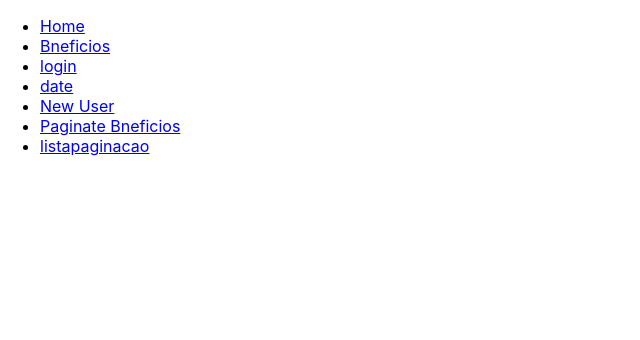
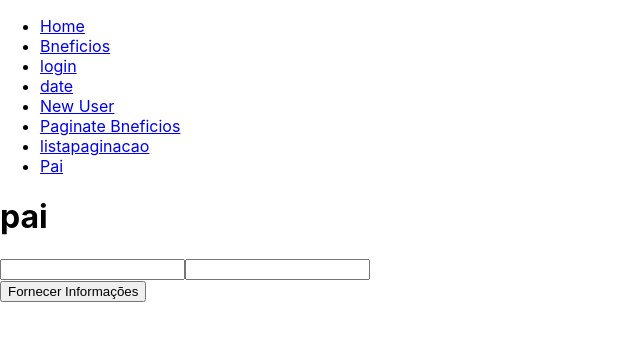
Before and after one commit to MardonisAlves/brincando-hooks-react, a React (Create React App) app: page /pai in a window 1280 px wide. Shown: the top 340 px of the page, without its empty margins (0-640 px from the left). Built offline with nearby package versions, Linux system fonts and the light colour scheme; the HTML template or start-up script is replaced by a standard one.

Commit message:
paginate

```diff
--- a/src/template/components/ComponentFilho.js
+++ b/src/template/components/ComponentFilho.js
@@ -3,7 +3,10 @@ import React ,{useState} from 'react';
 function ComponentFilho(props) {
     const [name ,setName] = useState()
     const [idade ,setIdade] = useState()
-    const input = props.quandomudar(name , idade)
+
+    const input = props.quandoClicar(name ,idade)
+    console.log('filho' , name)
+
     return(
     <div>
         <input
@@ -13,6 +16,8 @@ function ComponentFilho(props) {
         <input
         type="number"
         onChange={(e) => setIdade(e.target.value)}></input>
+
+
     </div>
     )
 }
--- a/src/template/components/Listpaginate.js
+++ b/src/template/components/Listpaginate.js
@@ -16,7 +16,7 @@ export default function Listapaginate(){
  const currentItens = itens.slice(startindex , endIndex)
 
  const getPaginate = () => {
-    axios.get(`${process.env.REACT_APP_HOME}/api/usuarios`,
+    axios.get(`${process.env.REACT_APP_URL}/api/users`,
     header()
     ).then(function (response) {
         console.log(response)
--- a/src/template/components/PaginateBeneficio.js
+++ b/src/template/components/PaginateBeneficio.js
@@ -21,7 +21,7 @@ export default function TablePaginationDemo() {
 
   // get os beneficiarios
   const getBeneficiarios = () => {
-      axios.get(`${process.env.REACT_APP_HOME}/api/usuarios`,
+      axios.get(`${process.env.REACT_APP_URl}/api/users`,
       header()
       ).then(function (response) {
           console.log(response)
--- /dev/null
+++ b/src/template/components/Pai.js
@@ -0,0 +1,30 @@
+import React ,{useState} from 'react';
+import ComponentFilho from '../components/ComponentFilho';
+
+function Pai(props) {
+    const [nome ,setNome] = useState()
+    const [idade ,setIdade] = useState()
+
+    function fornecerInfomacoes(nome, idade) {
+        setNome(nome)
+        setIdade(idade)
+        console.log('pai' , nome)
+    }
+
+    const cadastrar = () => {
+        console.log(nome , 'cadastrando')
+    }
+
+    return(
+    <div>
+        <h1>pai</h1>
+        <ComponentFilho quandoClicar={fornecerInfomacoes}></ComponentFilho>
+
+        <button onClick={cadastrar}>
+                Fornecer Informações
+        </button>
+    </div>
+    )
+}
+
+export default Pai
--- a/src/template/login/login.jsx
+++ b/src/template/login/login.jsx
@@ -4,6 +4,7 @@ import Alert from './alert';
 import { ToastContainer, toast, Zoom, Bounce } from 'react-toastify';
 import 'react-toastify/dist/ReactToastify.css';
 
+import headers from '../../headers/headerToken';
 
 function Login() {
     const [email, setEmail] = useState();
@@ -29,22 +30,25 @@ const alertSuccess = (msg) => {
 
 
     const login = () =>{
-        axios.post(`${process.env.REACT_APP_HOME}/oauth/token`,
+        axios.post(`${process.env.REACT_APP_URL}/oauth/token`,
         {
-                "Content-Type": "application/json",
-                "Accept": "application/json",
-                "grant_type": "password",
-                "client_id": "2",
-                "client_secret": "SFKUo6OGztTs6XfzuuQRlmVJLJ3GEXcPWbXRKNew",
-                "username": email,
-                "password": senha,
-                "scope": "*"
-        }
+
+
+                    "grant_type": "password",
+                    "client_id": "2",
+                    "client_secret": "ZoCrNv7jeDuT7oxslQm5jSk24zULCd6EGeTyqkqc",
+                    "username": email,
+                    "password": senha,
+                    "scope": "*"
+        },
+            headers()
+
+
         ).then(function (response) {
             console.log(response)
             if(response.data){
                 alertSuccess('Você esta logado')
-                console.log(response.data)
+                console.log(response)
                 localStorage.setItem('access_token', response.data.access_token)
             }
         }).catch(function (error) {
--- a/src/template/menu/menu.js
+++ b/src/template/menu/menu.js
@@ -8,6 +8,7 @@ import Date from '../components/date';
 import Cadastro from '../cadastro/cadastroUser';
 import Paginate from '../components/PaginateBeneficio';
 import Listpaginate from '../components/Listpaginate';
+import Pai from '../components/Pai';
 function Menu() {
     return (
         <div>
@@ -36,6 +37,9 @@ function Menu() {
                     <li>
                     <Link to="/listapaginacao">listapaginacao</Link>
                     </li>
+                    <li>
+                    <Link to="/pai">Pai</Link>
+                    </li>
                 </ul>
             </nav>
 
@@ -48,7 +52,7 @@ function Menu() {
                 <Route path="/cadastro" exact={true} component={Cadastro} />
                 <Route path="/paginate" exact={true} component={Paginate} />
                 <Route path="/listapaginacao" exact={true} component={Listpaginate} />
-
+                <Route path="/pai" exact={true} component={Pai} />
 
 
             </Switch>
```
